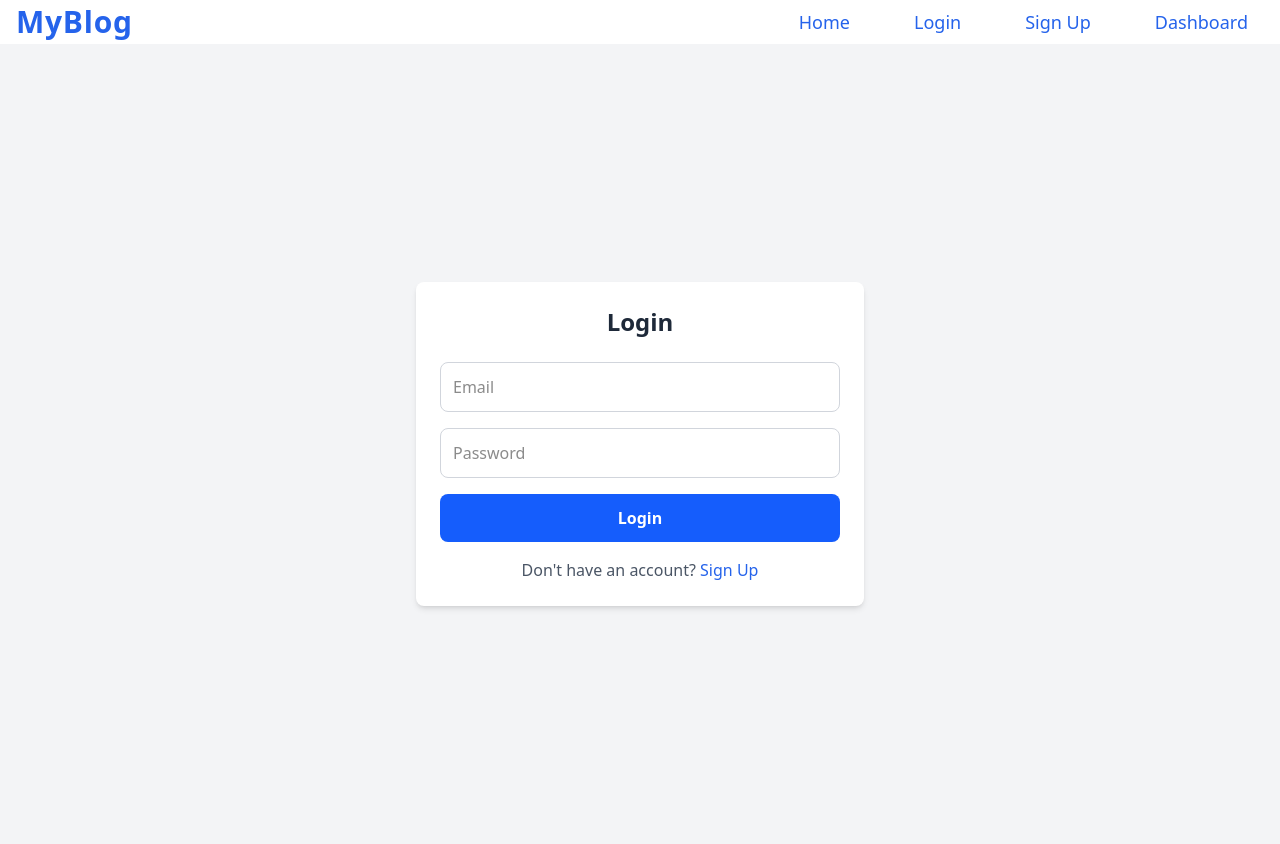
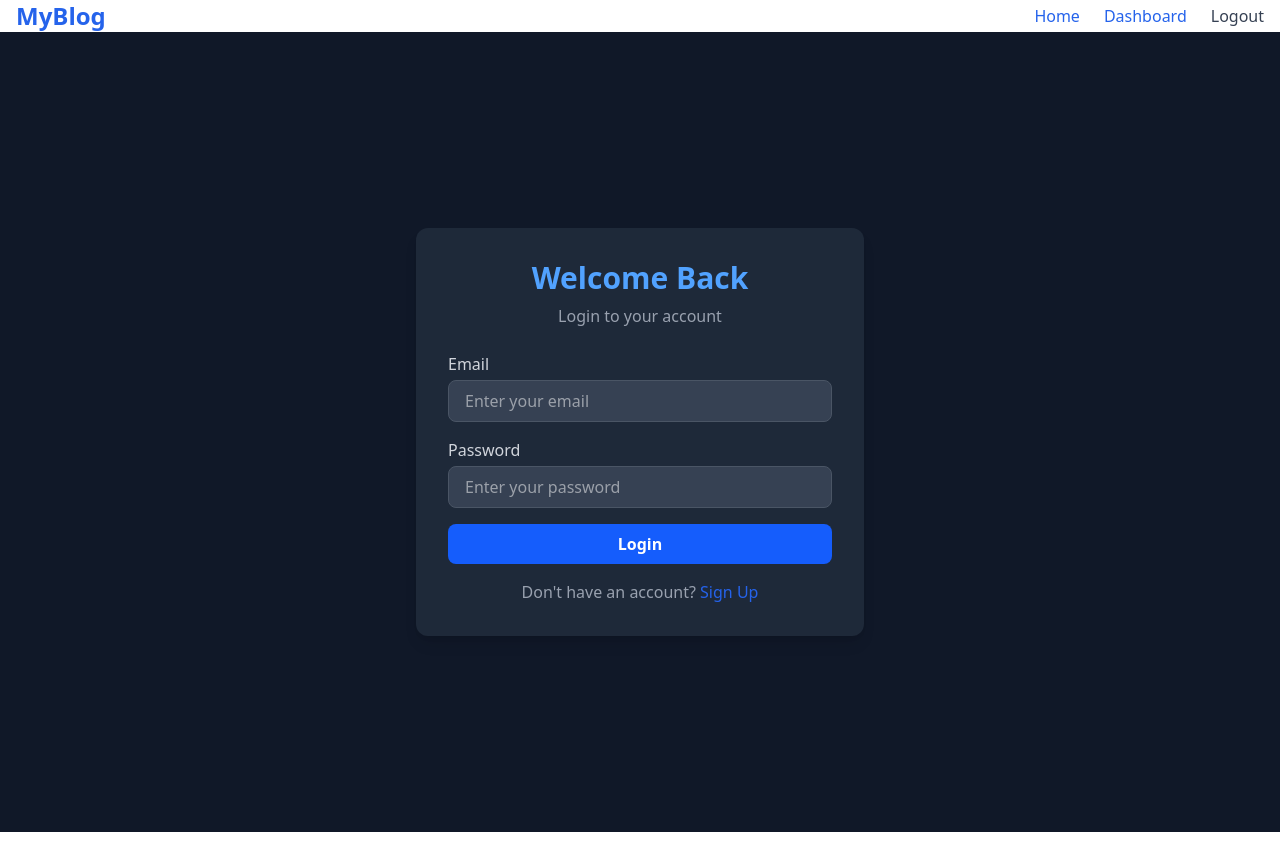
Before and after one commit to digambarJail/personal-blog-platform, a Next.js app in the folder frontend-blog/: page /login in a window 1280 px wide. Built offline with nearby package versions, Linux system fonts and the light colour scheme; sample sign-in values are in the browser's storage.

Commit message:
adding logout

```diff
--- a/frontend-blog/app/dashboard/page.tsx
+++ b/frontend-blog/app/dashboard/page.tsx
@@ -10,8 +10,7 @@ export default function Dashboard() {
   const router = useRouter();
 
   useEffect(() => {
-    const token = localStorage.getItem("token");
-
+    const token = localStorage.getItem("authToken");
     if (!token) {
       router.replace("/login");
     } else {
@@ -22,11 +21,14 @@ export default function Dashboard() {
 
   async function fetchPosts() {
     try {
-      const res = await fetch("http://localhost:5000/api/getPosts", {
-        headers: {
-          Authorization: `Bearer ${localStorage.getItem("token")}`,
-        },
-      });
+      const token = localStorage.getItem("authToken");
+      const userId = localStorage.getItem("userId");
+
+      const res = await fetch(`http://localhost:5000/api/getPosts?author=${userId}`, {
+          headers: {
+            Authorization: `Bearer ${token}`,
+          },
+        });
 
       if (res.ok) {
         const data = await res.json();
@@ -49,7 +51,7 @@ export default function Dashboard() {
         method: "POST",
         headers: {
           "Content-Type": "application/json",
-          Authorization: `Bearer ${localStorage.getItem("token")}`,
+          Authorization: `Bearer ${localStorage.getItem("authToken")}`,
         },
         body: JSON.stringify({ title, content }),
       });
--- a/frontend-blog/app/login/page.tsx
+++ b/frontend-blog/app/login/page.tsx
@@ -1,4 +1,5 @@
 "use client";
+
 import { useState } from "react";
 import { useRouter } from "next/navigation";
 
@@ -8,64 +9,72 @@ export default function LoginPage() {
   const [error, setError] = useState("");
   const router = useRouter();
 
-  const handleLogin = async () => {
-    setError(""); // Reset error message
+  const handleLogin = async (e: React.FormEvent) => {
+    e.preventDefault();
+    setError("");
+
+    try {
       const res = await fetch("http://localhost:5000/api/auth/login", {
         method: "POST",
         headers: { "Content-Type": "application/json" },
         body: JSON.stringify({ email, password }),
       });
 
-    if (res.ok) {
       const data = await res.json();
-      localStorage.setItem("token", data.token);
-      router.push("/dashboard");
-    } else {
-      setError("Invalid email or password");
+      if (!res.ok) throw new Error(data.message || "Login failed");
+
+      localStorage.setItem("authToken", data.token); // Store token in local storage
+      localStorage.setItem("userId", data.userId);
+      router.push("/dashboard"); // Redirect to home page
+    } catch (err: any) {
+      setError(err.message);
     }
   };
 
   return (
-    <div className="flex min-h-screen items-center justify-center bg-gray-100 dark:bg-gray-900">
-      <div className="w-full max-w-md bg-white dark:bg-gray-800 shadow-md rounded-lg p-6">
-        <h2 className="text-2xl font-bold text-center text-gray-800 dark:text-gray-200 mb-6">
-          Login
-        </h2>
+    <div className="min-h-screen flex items-center justify-center bg-gray-900 text-white">
+      <div className="w-full max-w-md bg-gray-800 p-8 rounded-xl shadow-lg">
+        <h2 className="text-3xl font-bold text-center text-blue-400">Welcome Back</h2>
+        <p className="text-gray-400 text-center mt-2">Login to your account</p>
 
-        {error && <p className="text-red-500 text-center mb-4">{error}</p>}
+        {error && <p className="text-red-500 text-center mt-4">{error}</p>}
 
-        <div className="space-y-4">
-          {/* Email Input */}
+        <form onSubmit={handleLogin} className="mt-6">
+          <div className="mb-4">
+            <label className="block text-gray-300 mb-1">Email</label>
             <input
               type="email"
-            placeholder="Email"
+              className="w-full px-4 py-2 bg-gray-700 text-white border border-gray-600 rounded-lg focus:outline-none focus:border-blue-500"
+              placeholder="Enter your email"
               value={email}
               onChange={(e) => setEmail(e.target.value)}
-            className="w-full p-3 border border-gray-300 dark:border-gray-700 rounded-lg focus:outline-none focus:ring-2 focus:ring-blue-500 dark:bg-gray-700 dark:text-white"
+              required
             />
+          </div>
 
-          {/* Password Input */}
+          <div className="mb-4">
+            <label className="block text-gray-300 mb-1">Password</label>
             <input
               type="password"
-            placeholder="Password"
+              className="w-full px-4 py-2 bg-gray-700 text-white border border-gray-600 rounded-lg focus:outline-none focus:border-blue-500"
+              placeholder="Enter your password"
               value={password}
               onChange={(e) => setPassword(e.target.value)}
-            className="w-full p-3 border border-gray-300 dark:border-gray-700 rounded-lg focus:outline-none focus:ring-2 focus:ring-blue-500 dark:bg-gray-700 dark:text-white"
+              required
             />
+          </div>
 
-          {/* Login Button */}
           <button
-            onClick={handleLogin}
-            className="w-full bg-blue-600 hover:bg-blue-700 text-white font-semibold py-3 rounded-lg transition duration-300"
+            type="submit"
+            className="w-full bg-blue-600 hover:bg-blue-500 text-white font-semibold py-2 rounded-lg transition duration-300"
           >
             Login
           </button>
-        </div>
+        </form>
 
-        {/* Signup Link */}
-        <p className="text-center text-gray-600 dark:text-gray-400 mt-4">
+        <p className="text-gray-400 text-center mt-4">
           Don't have an account?{" "}
-          <a href="/signup" className="text-blue-600 hover:underline">
+          <a href="/signup" className="text-blue-400 hover:underline">
             Sign Up
           </a>
         </p>
--- a/frontend-blog/components/Navbar.tsx
+++ b/frontend-blog/components/Navbar.tsx
@@ -1,20 +1,55 @@
+"use client";
+
+import { useEffect, useState } from "react";
+import { useRouter } from "next/navigation";
 import Link from "next/link";
 
 export default function Navbar() {
+  const [isLoggedIn, setIsLoggedIn] = useState(false);
+  const router = useRouter();
+
+  useEffect(() => {
+    const token = localStorage.getItem("authToken");
+    console.log('authtok',token,!!token)
+    setIsLoggedIn(!!token); // True if token exists, else false
+  }, []);
+
+  const handleLogout = () => {
+    localStorage.removeItem("authToken");
+    window.location.reload();
+    setIsLoggedIn(false);
+
+    router.push("/login");
+  };
+
   return (
     <nav className="bg-white dark:bg-gray-900 shadow-md">
-      <div className="container mx-auto flex justify-between items-center px-6 py-4">
+      <div className="container mx-auto flex justify-between items-center p-4">
         {/* Logo */}
-        <Link href="/" className="text-3xl font-extrabold text-blue-600 dark:text-blue-400 tracking-wide">
+        <Link href="/" className="text-2xl font-bold text-blue-600 dark:text-blue-400">
           MyBlog
         </Link>
 
         {/* Navigation Links */}
-        <div className="flex space-x-8">
+        <div className="space-x-6">
           <NavLink href="/">Home</NavLink>
-          <NavLink href="/login">Login</NavLink>
-          <NavLink href="/signup">Sign Up</NavLink>
-          <NavLink href="/dashboard">Dashboard</NavLink>
+
+          {!isLoggedIn ? (
+            <>
+              <NavLink href="/login">Login</NavLink>
+              <NavLink href="/signup">Sign Up</NavLink>
+            </>
+          ) : (
+            <>
+              <NavLink href="/dashboard">Dashboard</NavLink>
+              <button
+                onClick={handleLogout}
+                className="text-gray-700 dark:text-gray-300 hover:text-red-600 dark:hover:text-red-400 transition-colors duration-300"
+              >
+                Logout
+              </button>
+            </>
+          )}
         </div>
       </div>
     </nav>
@@ -26,7 +61,7 @@ function NavLink({ href, children }: { href: string; children: React.ReactNode }
   return (
     <Link
       href={href}
-      className="text-lg font-medium text-gray-700 dark:text-gray-300 hover:text-blue-600 dark:hover:text-blue-400 transition-all duration-300 px-4 py-2"
+      className="text-gray-700 dark:text-gray-300 hover:text-blue-600 dark:hover:text-blue-400 transition-colors duration-300"
     >
       {children}
     </Link>
```
Also changed, not shown: 2 other files (tests, documents, lock files or other folders). Lines whose indentation alone changed are shown as unchanged.
